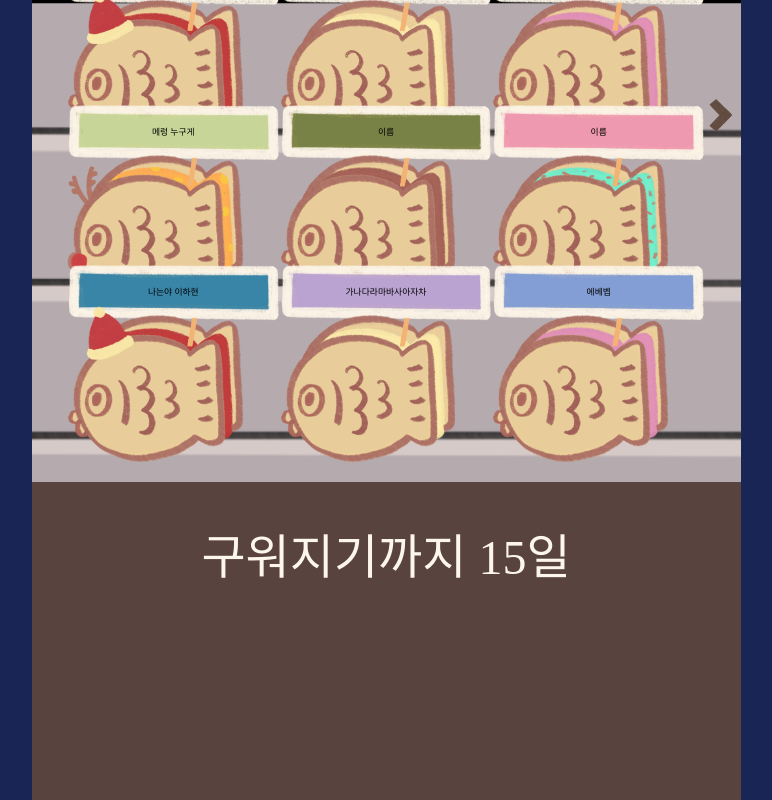
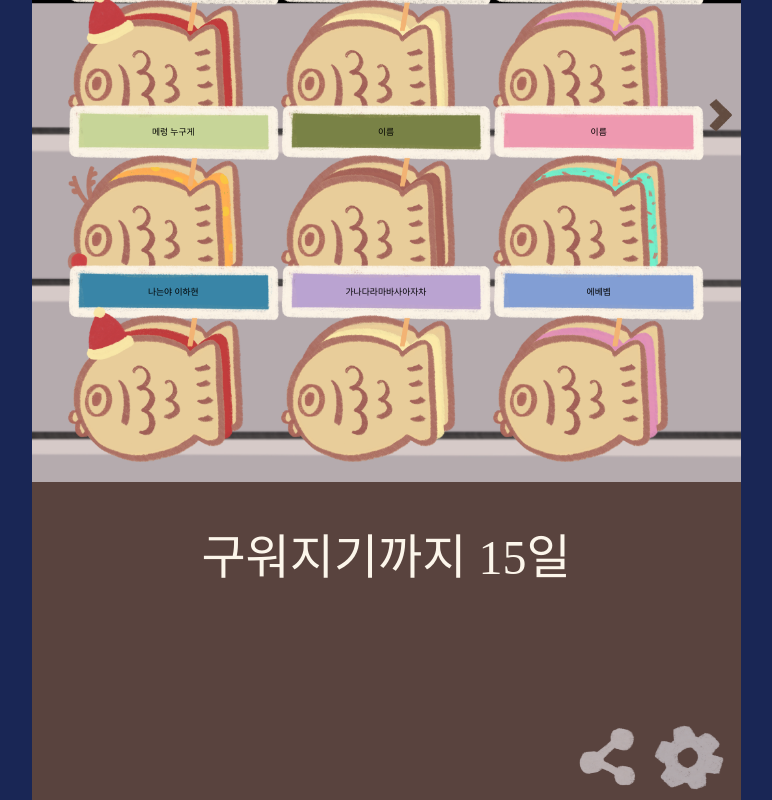
Before and after one commit to boongObbang-plz/boongObbang, a React (Create React App) app in the folder frontend/: page /mainpage in a window 1280 px wide. Shown: the part 566-1366 px from the top of the page, without its empty margins (254-1026 px from the left). Built offline with nearby package versions, Linux system fonts and the light colour scheme; a web font is replaced by a local one.

Commit message:
feat: button

```diff
--- a/frontend/src/components/MainPage/Bottom.js
+++ b/frontend/src/components/MainPage/Bottom.js
@@ -1,9 +1,15 @@
 import DDay from "components/MainPage/DDay";
+import SettingButton from "./SettingButton";
+import ShareButton from "./ShareButton";
 
 const Bottom = ({ dday }) => {
   return (
-    <div className="h-screen w-[100%] border-t-4 border-black bg-bottom-color">
+    <div className="h-screen w-[100%] border-t-4 border-black bg-bottom-color flex flex-col justify-between">
       <DDay dday={dday}/>
+      <div className="flex justify-end pr-[2%]">
+        <ShareButton/>
+        <SettingButton/>
+      </div>
     </div>
   );
 };
--- /dev/null
+++ b/frontend/src/components/MainPage/DeleteButton.js
@@ -0,0 +1,9 @@
+import Delete from "images/icon_delete.png"
+
+const DeleteButton = () => {
+    return (
+        <button className="w-[32px] mr-[2%]"><img src={Delete} alt="delete button"/></button>
+    )
+}
+
+export default DeleteButton
--- /dev/null
+++ b/frontend/src/components/MainPage/SettingButton.js
@@ -0,0 +1,12 @@
+import Setting from "images/icon_setting.png"
+
+const SettingButton = () => {
+
+    return (
+        <div className="w-[11%]">
+            <button><img src={Setting} alt="setting button"/></button>
+        </div>
+    )
+}
+
+export default SettingButton
--- /dev/null
+++ b/frontend/src/components/MainPage/ShareButton.js
@@ -0,0 +1,27 @@
+import Share from "images/icon_share.png"
+import { useEffect, useState } from "react"
+import Modal from "react-modal"
+
+const ShareButton = () => {
+    const [modalIsOpen, setModalIsOpen] = useState(false)
+
+    useEffect(() => {
+        if (modalIsOpen) {
+            const timer = setTimeout(() => {
+                setModalIsOpen(false)
+            }, 2000)
+            return () => clearTimeout(timer)
+        }
+    }, [modalIsOpen])
+
+    return (
+        <div className="w-[10%] mr-[1%]">
+            <button onClick={() => setModalIsOpen(true)}><img src={Share} alt="share button"/></button>
+            <Modal className="w-[100%] h-[10%] flex justify-center fixed bottom-10" isOpen={modalIsOpen} onRequestClose={() => setModalIsOpen(false)}>
+                <div className="w-[80%] bg-[#FFFFFF] rounded-[5px] flex justify-center items-center">{"공유링크 복사!!"}</div>
+            </Modal>
+        </div>
+    )
+}
+
+export default ShareButton
```
